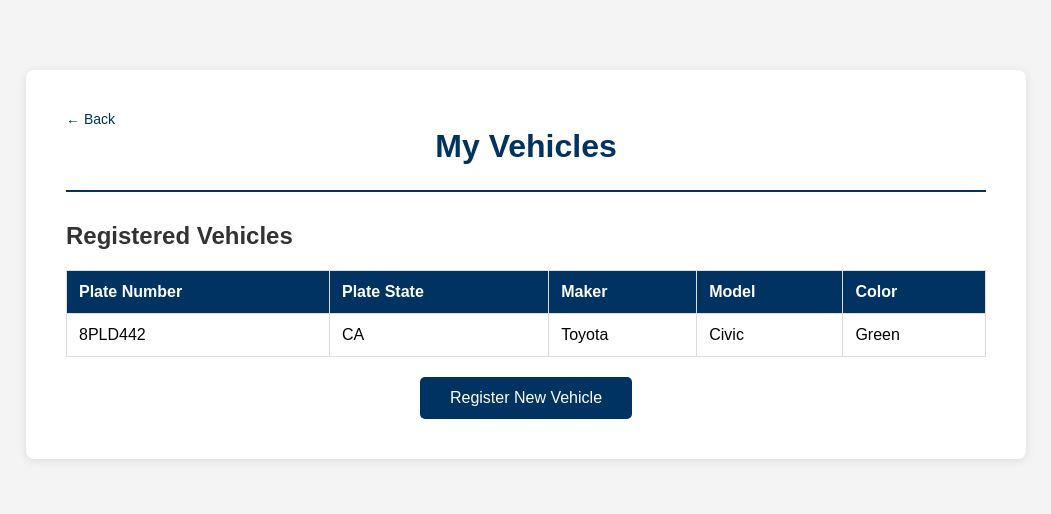
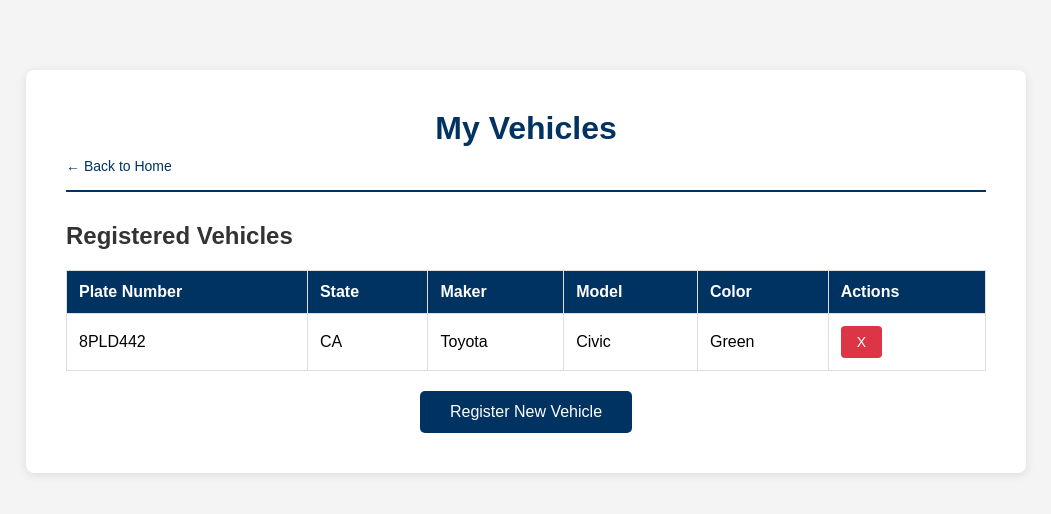
Before and after one commit to cyuuLater/CSE111-Project, a Flask app: page /view_vehicles in a window 1280 px wide. Shown: the top 514 px of the page, without its empty margins (114-1165 px from the left). Run offline with Flask 3, Linux system fonts and the light colour scheme; a user stored in the database is signed in; data comes from the database, SQL or seed files in the repository.

Commit message:
Can delete vehicles not connected to a permit

```diff
--- a/Phase-03/app.py
+++ b/Phase-03/app.py
@@ -144,21 +144,58 @@ def map_page():
 # ----------------------------------------------------------------------------------------------------------------------
 
 # -- Redirect user to page to display their registered vehicles --
-@app.route('/view_vehicles')
+@app.route('/view_vehicles', methods=['GET', 'POST'])
 @login_required
 def view_vehicles():
-    # Query database and show list of vehicles
     conn = sqlite3.connect('instance/data.sqlite')
     cursor = conn.cursor()
+
+    error = None
+    success = None
+
+    # Handle POST: Delete vehicle
+    if request.method == 'POST':
+        vehicle_key = request.form.get('vehicle_key')
+
+        if vehicle_key:
+            # Security: Verify vehicle belongs to current user
+            cursor.execute("""
+                SELECT COUNT(*) FROM vehicles
+                WHERE v_vehicleskey = ? AND v_userkey = ?
+            """
+            , [vehicle_key, current_user.u_userkey])
+
+            if cursor.fetchone()[0] == 0:
+                error = "Invalid vehicle selection."
+            else:
+                # Check if vehicle is connected to an active permit
+                cursor.execute("""
+                    SELECT COUNT(*) FROM permit
+                    WHERE p_vehicleskey = ? AND p_expirationdate >= DATE('now')
+                """
+                , [vehicle_key])
+
+                if cursor.fetchone()[0] > 0:
+                    error = "Cannot delete this vehicle. It is connected to an active permit."
+                else:
+                    # Safe to delete
+                    cursor.execute("""
+                        DELETE FROM vehicles
+                        WHERE v_vehicleskey = ? AND v_userkey = ?
+                    """
+                    , [vehicle_key, current_user.u_userkey])
+                    conn.commit()
+
+    # GET or after POST: Display vehicles
     cursor.execute("""
         SELECT v_vehicleskey, v_plateno, v_platestate, v_maker, v_model, v_color
         FROM vehicles WHERE v_userkey = ?
-    """
-    , [current_user.u_userkey])
+        ORDER BY v_vehicleskey DESC
+    """, [current_user.u_userkey])
     vehicles = cursor.fetchall()
     conn.close()
 
-    return render_template("view_vehicles.html", vehicles=vehicles, username=current_user.username)
+    return render_template("view_vehicles.html", vehicles=vehicles, error=error, success=success, username=current_user.username)
 
 
 # -- Redirect user to the page to register a vehicle --
--- a/Phase-03/static/style.css
+++ b/Phase-03/static/style.css
@@ -133,6 +133,21 @@ button:hover, .primary-btn:hover, .button_login:hover {
     padding: 15px;
 }
 
+.delete-btn {
+    background-color: #dc3545;
+    color: white;
+    border: none;
+    padding: 8px 16px;
+    font-size: 14px;
+    border-radius: 4px;
+    cursor: pointer;
+    transition: background-color 0.3s;
+}
+
+.delete-btn:hover {
+    background-color: #c82333;
+}
+
 /* ===== FORMS ===== */
 .form-group {
     margin-bottom: 20px;
--- a/Phase-03/templates/apply_permit.html
+++ b/Phase-03/templates/apply_permit.html
@@ -72,7 +72,7 @@
                 <div class="form-group">
                     <label for="permit_category">Permit Category: </label>
                     <select id="permit_category" name="permit_category" required onchange="updateDurationOptions()">
-                        <option value="">-- Choose Your Category --</option>
+                        <option value="">-- Choose Category --</option>
                         <option value="Faculty">Faculty</option>
                         <option value="On-Campus Student">On-Campus Student</option>
                         <option value="Off-Campus Student">Off-Campus Student</option>
@@ -83,7 +83,7 @@
                 <div class="form-group">
                     <label for="permit_type_key">Permit Duration:</label>
                     <select id="permit_type_key" name="permit_type_key" required disabled>
-                        <option value="">-- Select Category --</option>
+                        <option value="">-- Select Duration --</option>
                         {% for permit_type in permit_types %}
                         <option value="{{ permit_type[0] }}" data-category="{{ permit_type[1] }}" style="display:none;" disabled>
                             {{ permit_type[2] }}
--- a/Phase-03/templates/view_vehicles.html
+++ b/Phase-03/templates/view_vehicles.html
@@ -9,22 +9,29 @@
 <body>
     <div class="container">
         <header>
-            <a href="{{ url_for('home') }}" class="back-link">← Back</a>
             <h1>My Vehicles</h1>
+            <a href="{{ url_for('home') }}" class="back-link">← Back to Home</a>
         </header>
 
         <main>
+            {% if error %}
+                <div class="error-message">
+                    <p>⚠️ {{ error }}</p>
+                </div>
+            {% endif %}
+
+
             <h2>Registered Vehicles</h2>
-
             {% if vehicles %}
                 <table>
                     <thead>
                         <tr>
                             <th>Plate Number</th>
-                            <th>Plate State</th>
+                            <th>State</th>
                             <th>Maker</th>
                             <th>Model</th>
                             <th>Color</th>
+                            <th>Actions</th>
                         </tr>
                     </thead>
                     <tbody>
@@ -35,6 +42,15 @@
                             <td>{{ vehicle[3] }}</td>
                             <td>{{ vehicle[4] }}</td>
                             <td>{{ vehicle[5] }}</td>
+                            <td>
+                                <form method="POST" action="{{ url_for('view_vehicles') }}" style="display:inline;">
+                                    <input type="hidden" name="vehicle_key" value="{{ vehicle[0] }}">
+                                    <button type="submit" class="delete-btn"
+                                            onclick="return confirm('Are you sure you want to delete this vehicle?')">
+                                        X
+                                    </button>
+                                </form>
+                            </td>
                         </tr>
                         {% endfor %}
                     </tbody>
```
